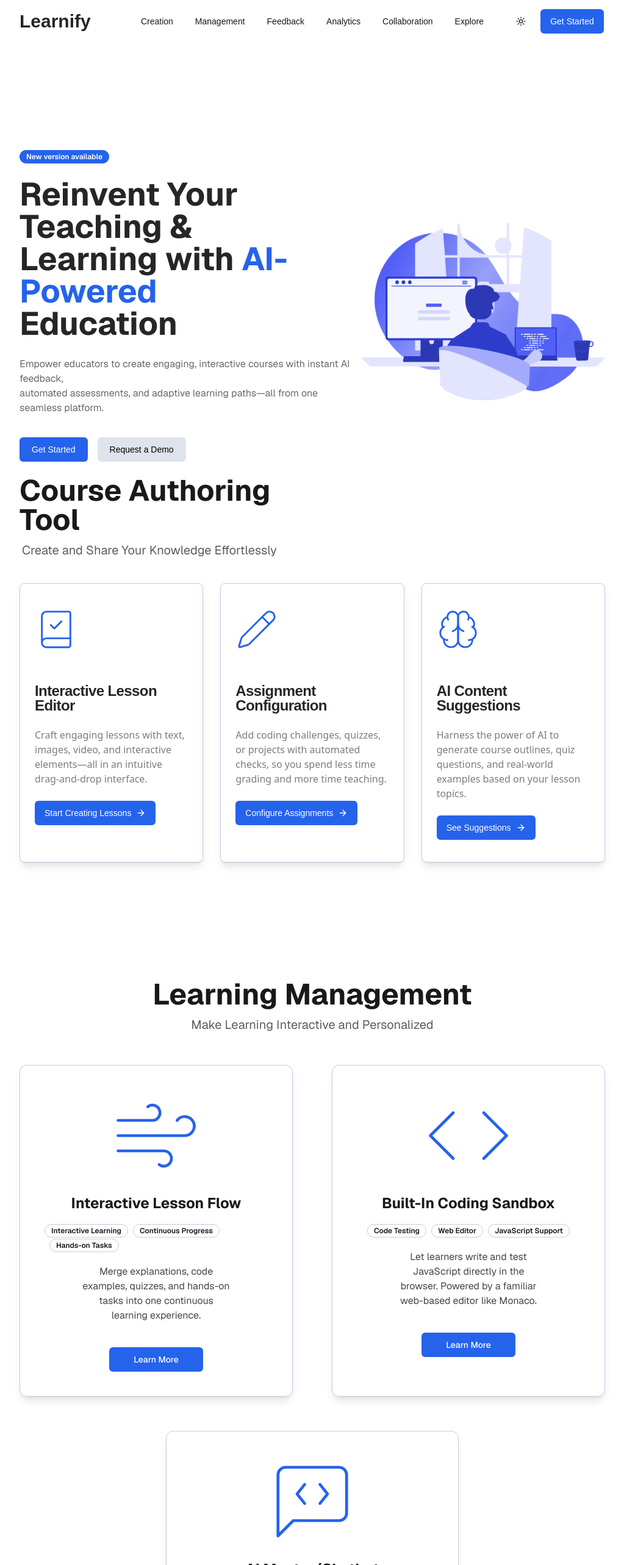
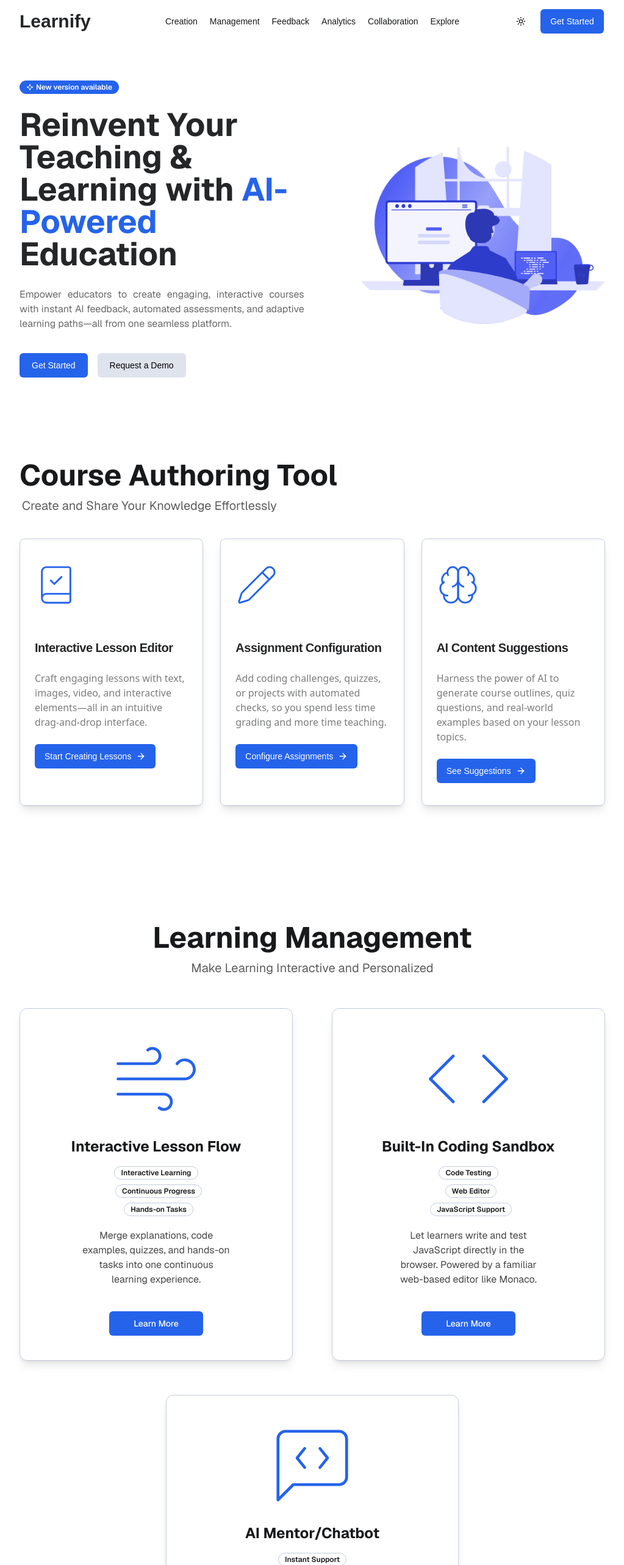
Before and after one commit to onehundredlabs/ai-native-education-platform-web, a Next.js app in the folder ai-native-education-platform-landing-page/: page / in a window 1280 px wide. Shown: the part 20-2586 px from the top of the page at 61% size, without its empty margins (128-1151 px from the left). Built offline with nearby package versions, Linux system fonts and the light colour scheme.

Commit message:
add basic respo, edit third section

```diff
--- a/ai-native-education-platform-landing-page/src/app/Sections/FirstSection.tsx
+++ b/ai-native-education-platform-landing-page/src/app/Sections/FirstSection.tsx
@@ -10,16 +10,16 @@
 
 export const FirstSection = () => {
   return (
-    <section id="creation" className="mb-48  w-3/4 rounded-xl m-auto mt-14 ">
+    <section id="creation" className="mb-20 lg:mb-48  w-5/6 lg:w-3/4  rounded-xl m-auto mt-24 ">
       <div className=" flex font-geist">
-        <div className="w-1/2">
-          <h2 className="text-5xl font-bold ">Course Authoring Tool</h2>
+        <div className="xl:w-1/2">
+          <h2 className="text-4xl lg:text-5xl font-bold ">Course Authoring Tool</h2>
           <p className="pl-1 text-xl font-geist  py-3 opacity-70">
             Create and Share Your Knowledge Effortlessly
           </p>
         </div>
       </div>
-      <div className="h-[40%] grid grid-cols-3 gap-7 mt-7">
+      <div className="h-[40%] grid grid-cols-1 lg:grid-cols-3 gap-7 mt-7">
         <Card className="border-border shadow-lg pb-3">
           <CardHeader>
             <BookCheck
@@ -27,7 +27,7 @@
               size={70}
               className="mb-12 mt-4 text-primary"
             />
-            <CardTitle>Interactive Lesson Editor</CardTitle>
+            <CardTitle className="lg:text-xl xl:text-2xl">Interactive Lesson Editor</CardTitle>
           </CardHeader>
           <CardContent>
             <p className="text-left opacity-60 font-sans">
@@ -46,7 +46,7 @@
               size={70}
               className="mb-12 mt-4 text-primary"
             />
-            <CardTitle>Assignment Configuration</CardTitle>
+            <CardTitle className="lg:text-xl xl:text-2xl">Assignment Configuration</CardTitle>
           </CardHeader>
           <CardContent>
             <p className="text-left opacity-60 font-sans">
@@ -66,7 +66,7 @@
               size={70}
               className="mb-12 mt-4 text-primary"
             />
-            <CardTitle>AI Content Suggestions</CardTitle>
+            <CardTitle className="lg:text-xl xl:text-2xl">AI Content Suggestions</CardTitle>
           </CardHeader>
           <CardContent>
             <p className="text-left opacity-60 font-sans">
--- a/ai-native-education-platform-landing-page/src/app/Sections/HeroSection.tsx
+++ b/ai-native-education-platform-landing-page/src/app/Sections/HeroSection.tsx
@@ -1,24 +1,31 @@
 import { Badge } from "@/components/ui/badge";
 import { Button } from "@/components/ui/button";
+import { Sparkle } from "lucide-react";
 
 import Image from "next/image";
 
 export const HeroSection = () => {
   return (
-    <section className="w-3/4   h-[calc(100vh-200px)] m-auto bg-gradient-to-b  from-card via-card to-background rounded-xl">
-      <div className="flex justify-between items-center pt-20">
-        <div className="py-10 h-full w-7/12">
-          <Badge className="mb-6 font-geist">New version available</Badge>
-          <h2 className="text-[53px] font-geist leading-none font-bold text-card-foreground text-left">
-            Reinvent Your Teaching &<br /> Learning with{" "}
-            <span className="text-primary">AI-Powered</span>
-            <br /> Education
+    <section className="w-5/6 lg:w-3/4   xl:h-[calc(100vh-200px)] m-auto bg-gradient-to-b  from-card via-card to-background rounded-xl">
+      <div className="flex flex-col lg:flex-row justify-between items-center xl:pt-20">
+        <div className="py-10 h-full w-full lg:w-7/12">
+          <Badge className="mb-6 font-geist"><Sparkle size={12 }className="mr-1"/> New version available</Badge>
+          <h2 className="text-[45px] lg:text-[53px] font-geist leading-none font-bold text-card-foreground text-left">
+            <span className="text-nowrap lg:text-wrap">Reinvent Your</span>{" "}
+            Teaching &<br className="hidden lg:flex" />{" "}
+            <span className="text-nowrap lg:text-wrap">Learning with</span>{" "}
+            <span className="text-nowrap lg:text-wrap">
+              {" "}
+              <span className="text-primary">AI-Powered</span>
+              <br /> Education
+            </span>
           </h2>
 
-          <p className=" pt-7 pb-9 opacity-65  text-left font-geist">
+          <p className=" pt-7 pb-9 opacity-65  xl:w-full lg:w-5/6 w-[95%]  text-justify  font-geist">
             Empower educators to create engaging, interactive courses with
-            instant AI feedback, <br />automated assessments, and adaptive learning
-            paths—all from one seamless platform.
+            instant AI feedback, <br className="hidden xl:block" />
+            automated assessments, and adaptive learning paths—all from one
+            seamless platform.
           </p>
           <div className="space-x-4 ">
             <Button className="text-sm p-5">Get Started</Button>
@@ -27,7 +34,7 @@
             </Button>
           </div>
         </div>
-        <div className="w-5/12">
+        <div className="w-5/12 hidden lg:flex">
           <Image
             className=" opacity-85 mt-5"
             src="/third-bg.png"
--- a/ai-native-education-platform-landing-page/src/app/Sections/Navbar.tsx
+++ b/ai-native-education-platform-landing-page/src/app/Sections/Navbar.tsx
@@ -9,11 +9,12 @@
   NavigationMenuList,
   navigationMenuTriggerStyle,
 } from "@/components/ui/navigation-menu";
-import { GraduationCap, SquareArrowOutUpRight } from "lucide-react";
+import { GraduationCap, Menu, SquareArrowOutUpRight, X } from "lucide-react";
 import { ThemeButton } from "../ThemeButton";
 
 export const Navbar = () => {
   const [isScrolled, setIsScrolled] = useState(false);
+  const [isMenuOpen, setIsMenuOpen] = useState(false);
 
   useEffect(() => {
     const handleScroll = () => {
@@ -25,11 +26,65 @@
   }, []);
 
   return (
+    <section>
+      <motion.header
+        className={`w-full border-b bg-white
+
+         m-auto  lg:hidden fixed z-10 left-1/2 transform -translate-x-1/2`}
+        initial={{ height: "80px" }}
+        animate={{ height: isMenuOpen ? "330px" : "80px" }}
+      >
+        <div className="w-5/6 m-auto flex pt-5 justify-between">
+          <h1>
+            <GraduationCap className="text-primary text-center" size={40} />
+          </h1>
+          <motion.button
+            onClick={() => setIsMenuOpen(!isMenuOpen)}
+            className="flex lg:hidden"
+            animate={{ rotate: isMenuOpen ? 180 : 0 }} // Animace otočení
+            transition={{ duration: 0.3, ease: "easeInOut" }} // Plynulost animace
+          >
+            {isMenuOpen ? (
+              <X size={40} strokeWidth={1} />
+            ) : (
+              <Menu size={40} strokeWidth={1} />
+            )}
+          </motion.button>
+        </div>
+        {isMenuOpen && (
+          <motion.div
+            initial={{ opacity: 0 }}
+            animate={{ opacity: 100 }}
+            transition={{ duration: 0.4, ease: "easeInOut" }}
+          >
+            <nav className="flex flex-col ">
+              <Button variant="link" asChild>
+                <a href="">Creation</a>
+              </Button>
+              <Button variant="link" asChild>
+                <a href="">Managment</a>
+              </Button>
+              <Button variant="link" asChild>
+                <a href="">Feedback</a>
+              </Button>
+              <Button variant="link" asChild>
+                <a href="">Analytics</a>
+              </Button>
+              <Button variant="link" asChild>
+                <a href="">Collaboration</a>
+              </Button>
+              <Button variant="link" className="pr-4 lg:pr-0" asChild>
+                <a href="">Explore</a>
+              </Button>
+            </nav>
+          </motion.div>
+        )}
+      </motion.header>
       <motion.header
         initial={{ width: "75%", paddingTop: "15px", paddingBottom: "15px" }}
         animate={{ width: isScrolled ? "50%" : "75%" }}
         transition={{ duration: 0.8, ease: "easeInOut" }}
-      className={`fixed mt-5 z-10 left-1/2 transform -translate-x-1/2 flex items-center ${
+        className={`hidden lg:flex fixed mt-5 z-10 left-1/2 transform -translate-x-1/2  items-center ${
           isScrolled ? "rounded-xl shadow-xl justify-between" : "justify-around"
         } bg-card`}
       >
@@ -51,13 +106,15 @@
           </h1>
         </motion.div>
 
-      <nav className="w-2/3 flex justify-center space-x-2">
+        <nav className="w-2/3 flex justify-center space-x-2 ">
           <NavigationMenu>
             <NavigationMenuList>
               <NavigationMenuItem>
                 <NavigationMenuLink
                   href="#creation"
-                className={`${navigationMenuTriggerStyle()} bg-card hover:bg-secondary`}
+                  className={`${navigationMenuTriggerStyle()} bg-card lg:px-2 xl:px-4 hover:bg-secondary ${
+                    isScrolled && "lg:text-xs xl:text-sm"
+                  }`}
                 >
                   Creation
                 </NavigationMenuLink>
@@ -65,7 +122,9 @@
               <NavigationMenuItem>
                 <NavigationMenuLink
                   href="/"
-                className={`${navigationMenuTriggerStyle()} bg-card hover:bg-secondary`}
+                  className={`${navigationMenuTriggerStyle()} bg-card lg:px-2 xl:px-4 hover:bg-secondary ${
+                    isScrolled && "lg:text-xs xl:text-sm"
+                  }`}
                 >
                   Management
                 </NavigationMenuLink>
@@ -73,7 +132,9 @@
               <NavigationMenuItem>
                 <NavigationMenuLink
                   href="/"
-                className={`${navigationMenuTriggerStyle()} bg-card hover:bg-secondary`}
+                  className={`${navigationMenuTriggerStyle()} bg-card lg:px-2 xl:px-4 hover:bg-secondary ${
+                    isScrolled && "lg:text-xs xl:text-sm"
+                  }`}
                 >
                   Feedback
                 </NavigationMenuLink>
@@ -81,7 +142,9 @@
               <NavigationMenuItem>
                 <NavigationMenuLink
                   href="/"
-                className={`${navigationMenuTriggerStyle()} bg-card hover:bg-secondary`}
+                  className={`${navigationMenuTriggerStyle()} bg-card lg:px-2 xl:px-4 hover:bg-secondary ${
+                    isScrolled && "lg:text-xs xl:text-sm"
+                  }`}
                 >
                   Analytics
                 </NavigationMenuLink>
@@ -89,7 +152,9 @@
               <NavigationMenuItem>
                 <NavigationMenuLink
                   href="/"
-                className={`${navigationMenuTriggerStyle()} bg-card hover:bg-secondary`}
+                  className={`${navigationMenuTriggerStyle()} bg-card lg:px-2 xl:px-4 hover:bg-secondary ${
+                    isScrolled && "lg:text-xs xl:text-sm"
+                  }`}
                 >
                   Collaboration
                 </NavigationMenuLink>
@@ -97,7 +162,9 @@
               <NavigationMenuItem>
                 <NavigationMenuLink
                   href="/"
-                className={`${navigationMenuTriggerStyle()} bg-card hover:bg-secondary`}
+                  className={`${navigationMenuTriggerStyle()} bg-card lg:px-2 xl:px-4 hover:bg-secondary ${
+                    isScrolled && "lg:text-xs xl:text-sm"
+                  }`}
                 >
                   Explore
                 </NavigationMenuLink>
@@ -122,5 +189,6 @@
           </Button>
         </motion.div>
       </motion.header>
+    </section>
   );
 };
--- a/ai-native-education-platform-landing-page/src/app/Sections/SecondSection.tsx
+++ b/ai-native-education-platform-landing-page/src/app/Sections/SecondSection.tsx
@@ -5,25 +5,27 @@
 export const SecondSection = () => {
   return (
     <section className="mb-32">
-      <div className="w-3/4 m-auto ">
-        <h2 className="text-5xl font-bold text-center font-geist">
+      <div className="w-5/6 lg:w-3/4 m-auto ">
+        <h2 className="text-4xl lg:text-5xl font-bold lg:text-center font-geist">
           Learning Management
         </h2>
-        <p className="text-center text-xl font-geist  py-3 opacity-70">
+        <p className="lg:text-center text-xl font-geist  py-3 opacity-70">
           Make Learning Interactive and Personalized
         </p>
       </div>
 
-      <div className="w-3/4 m-auto grid grid-cols-2 gap-y-14 gap-x-16 mt-10 font-geist">
-        <div className="border rounded-xl shadow-lg p-10 flex flex-col items-center bg-card">
-          <Wind strokeWidth={0.75} size={150} className="text-primary mb-5" />
-          <h3 className="text-2xl font-bold">Interactive Lesson Flow</h3>
-          <div className="space-x-2 mt-4">
+      <div className="w-5/6 lg:w-3/4 m-auto grid grid-cols-1 lg:grid-cols-2 gap-y-14 gap-x-16 mt-10 font-geist">
+        <div className="border rounded-xl shadow-lg p-10 flex flex-col items-center  bg-card">
+          <Wind strokeWidth={0.75} size={150} className="text-primary  mb-5" />
+          <h3 className="text-2xl font-bold text-center">
+            Interactive Lesson Flow
+          </h3>
+          <div className="lg:space-x-2 space-y-2 mt-4 flex flex-col items-center">
             <Badge variant={"outline"}>Interactive Learning</Badge>
             <Badge variant={"outline"}>Continuous Progress</Badge>
             <Badge variant={"outline"}>Hands-on Tasks</Badge>
           </div>
-          <p className="text-center w-2/3 py-5 opacity-80">
+          <p className="text-center lg:w-2/3 py-5 opacity-80">
             Merge explanations, code examples, quizzes, and hands-on tasks into
             one continuous learning experience.
           </p>
@@ -33,8 +35,10 @@
 
         <div className="border rounded-xl shadow-lg p-10 flex flex-col items-center bg-card">
           <Code strokeWidth={0.75} size={150} className="text-primary mb-5" />
-          <h3 className="text-2xl font-bold">Built-In Coding Sandbox</h3>
-          <div className="space-x-2 mt-4">
+          <h3 className="text-2xl font-bold text-center">
+            Built-In Coding Sandbox
+          </h3>
+          <div className="lg:space-x-2 space-y-2  mt-4 flex flex-col items-center">
             <Badge variant={"outline"}>Code Testing</Badge>
             <Badge variant={"outline"}>Web Editor</Badge>
             <Badge variant={"outline"}>JavaScript Support</Badge>
@@ -47,19 +51,19 @@
           <Button className="px-10 mt-5 py-5">Learn More</Button>
         </div>
 
-        <div className="border rounded-xl shadow-lg col-span-2 place-self-center h-full w-1/2 p-10 flex flex-col items-center bg-card">
+        <div className="border rounded-xl shadow-lg lg:col-span-2 lg:place-self-center h-full w-full lg:w-1/2 p-10 flex flex-col items-center bg-card">
           <MessageSquareCode
             strokeWidth={0.75}
             size={150}
             className="text-primary mb-5"
           />
-          <h3 className="text-2xl font-bold">AI Mentor/Chatbot</h3>
-          <div className="space-x-2 mt-4">
-    <Badge variant={"outline"}>Instant Support</Badge>
-    <Badge variant={"outline"}>Code Review</Badge>
-    <Badge variant={"outline"}>Personalized Guidance</Badge>
-  </div>
-          <p className="text-center w-2/3 py-5 opacity-80">
+          <h3 className="text-2xl font-bold text-center">AI Mentor/Chatbot</h3>
+          <div className="lg:space-x-2 space-y-2  mt-4 flex flex-col items-center">
+            <Badge variant={"outline"}>Instant Support</Badge>
+            <Badge variant={"outline"}>Code Review</Badge>
+            <Badge variant={"outline"}>Personalized Guidance</Badge>
+          </div>
+          <p className="text-center w-full lg:w-2/3 py-5 opacity-80">
             Students can ask questions, request hints, or get instant code
             reviews—perfect for personalized, just-in-time support.
           </p>
--- a/ai-native-education-platform-landing-page/src/app/charts/AreaChartCard.tsx
+++ b/ai-native-education-platform-landing-page/src/app/charts/AreaChartCard.tsx
@@ -39,7 +39,7 @@
 
 export function AreaChartCard() {
   return (
-    <Card className="h-[620px]">
+    <Card className="lg:h-[620px]">
       <CardHeader className="pb-10">
         <CardTitle className="pt-3 pb-1">Learner Dashboards</CardTitle>
         <CardDescription>
@@ -47,7 +47,7 @@
           progress.
         </CardDescription>
       </CardHeader>
-      <CardContent className="h-[250px]">
+      <CardContent className="lg:h-[250px]">
         <ChartContainer config={chartConfig} className="max-h-[250px]">
           <AreaChart
             accessibilityLayer
--- a/ai-native-education-platform-landing-page/src/app/charts/BarChartCard.tsx
+++ b/ai-native-education-platform-landing-page/src/app/charts/BarChartCard.tsx
@@ -35,7 +35,7 @@
 
 export function BarChartCard() {
   return (
-    <Card className="h-[620px]">
+    <Card className="lg:h-[620px]">
       <CardHeader className="pb-10">
         <CardTitle className="pt-3 b-1">Educator Dashboards</CardTitle>
         <CardDescription>
@@ -43,7 +43,7 @@
           participation.
         </CardDescription>
       </CardHeader>
-      <CardContent className="h-[250px]">
+      <CardContent className="lg:h-[250px]">
         <ChartContainer config={chartConfig}>
           <BarChart
             accessibilityLayer
--- a/ai-native-education-platform-landing-page/src/app/charts/RadarChartCard.tsx
+++ b/ai-native-education-platform-landing-page/src/app/charts/RadarChartCard.tsx
@@ -34,7 +34,7 @@
 
 export function RadarChartCard() {
   return (
-    <Card className="h-[620px]">
+    <Card className="lg:h-[620px]">
       <CardHeader className=" pb-6">
         <CardTitle className="text-left pt-3 b-1">
           Digital Certificates
--- a/ai-native-education-platform-landing-page/src/app/page.tsx
+++ b/ai-native-education-platform-landing-page/src/app/page.tsx
@@ -6,11 +6,11 @@
 
 export default function Home() {
   return (
-    <section className="pt-36 z-0">
+    <section className="pt-20 lg:pt-28 xl:36 z-0">
       <HeroSection />
       <FirstSection />
       <SecondSection />
-      <ThirdSection/>
+      <ThirdSection />
       <FourthSection />
     </section>
   );
--- a/ai-native-education-platform-landing-page/tailwind.config.ts
+++ b/ai-native-education-platform-landing-page/tailwind.config.ts
@@ -9,6 +9,14 @@
   ],
   theme: {
     extend: {
+      screens: {
+        xs: "480px",    // Přidání extra malého breakpointu
+        sm: "640px",    // Výchozí sm
+        md: "768px",    // Výchozí md
+        lg: "1100px",   // Změněný lg (místo 1024px)
+        xl: "1400px",   // Změněný xl (místo 1280px)
+        "2xl": "1800px" // Změněný 2xl (místo 1536px)
+      },
       fontFamily: {
         geist: ["var(--font-geist-sans)", "sans-serif"],
         geistMono: ["var(--font-geist-mono)", "monospace"],
```
Also changed, not shown: ai-native-education-platform-landing-page/src/app/Sections/Footer.tsx (+6 -6 lines), ai-native-education-platform-landing-page/src/app/Sections/FourthSection.tsx (+4 -4 lines), ai-native-education-platform-landing-page/src/app/Sections/ThirdSection.tsx (+40 -28 lines), ai-native-education-platform-landing-page/public/placeholder-screen.png (added). Lines whose indentation alone changed are shown as unchanged.
